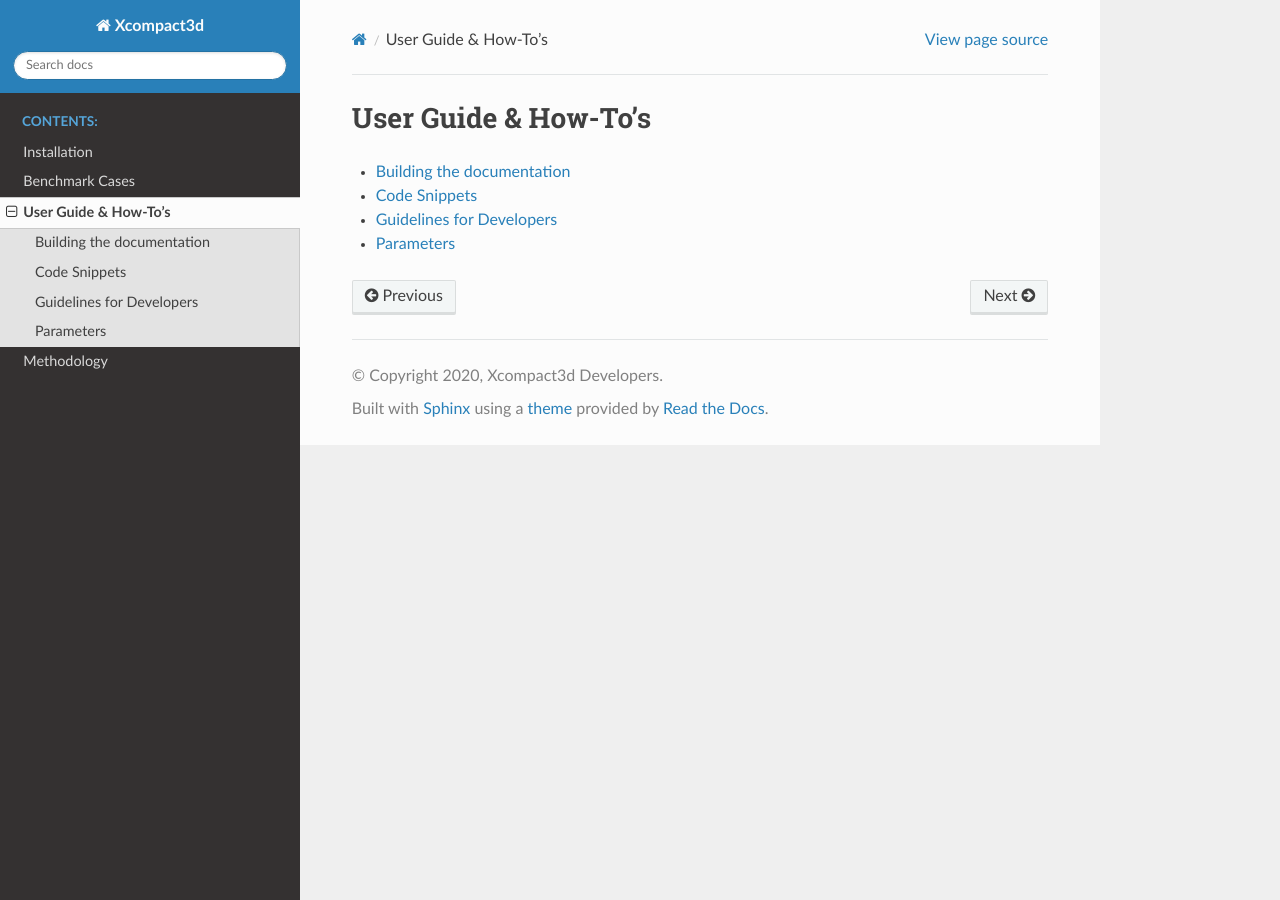
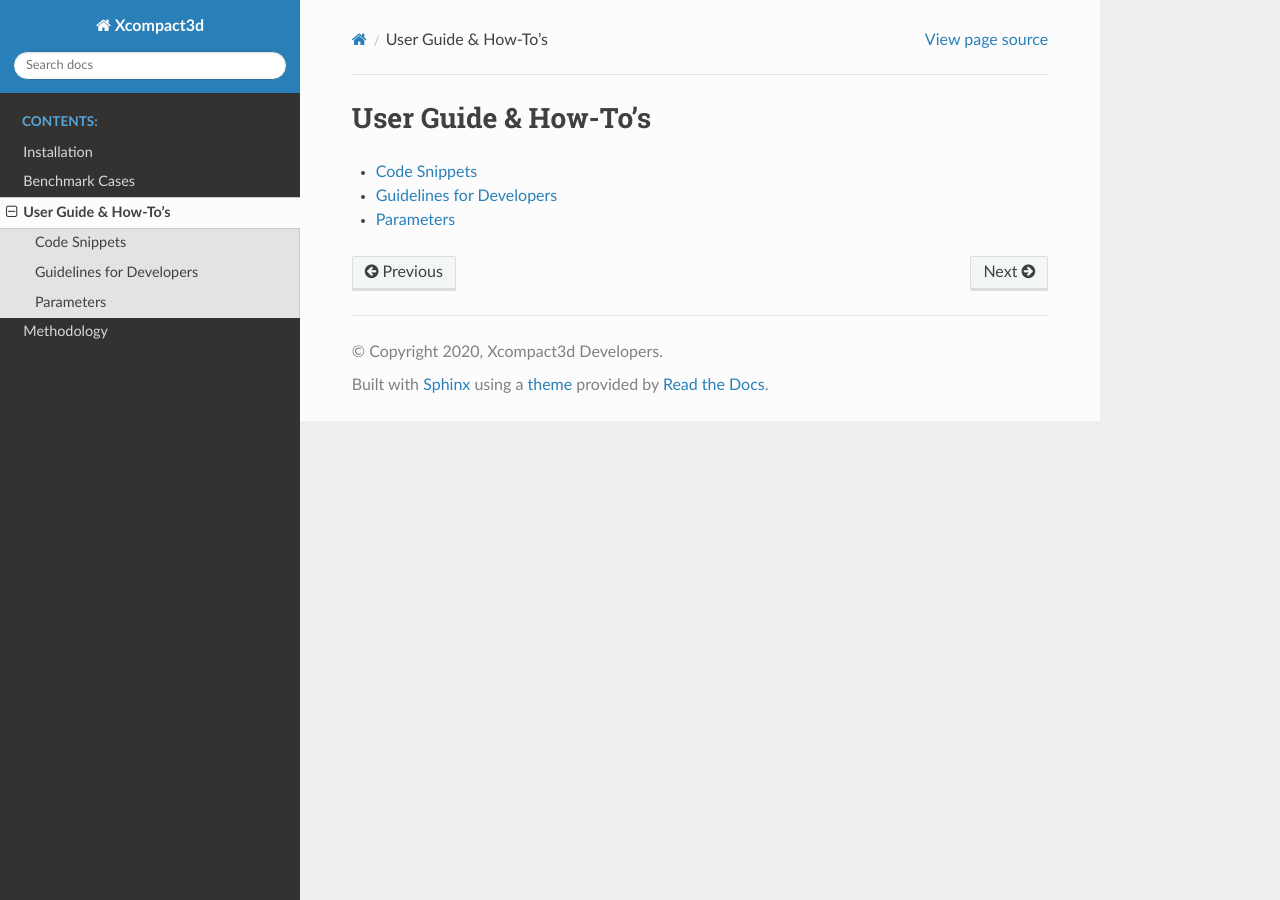
Before and after one commit to xcompact3d/Incompact3d, a Sphinx documentation site: the page built from docs/pages/user_guide.rst, in a window 1280 px wide. Built offline with Sphinx 7.4.7 and the Read the Docs theme 2.0.0, drawn with Linux system fonts in a browser that asks for light colours.

Commit message:
Update user_guide.rst

```diff
--- a/docs/pages/user_guide.rst
+++ b/docs/pages/user_guide.rst
@@ -7,7 +7,6 @@ User Guide \& How-To's
     :titlesonly:
     :glob:
 
-    user_guide/building_the_documentation.rst
     user_guide/code-snippets.rst
     user_guide/developer_guidance.rst
     user_guide/parameters.rst
```
